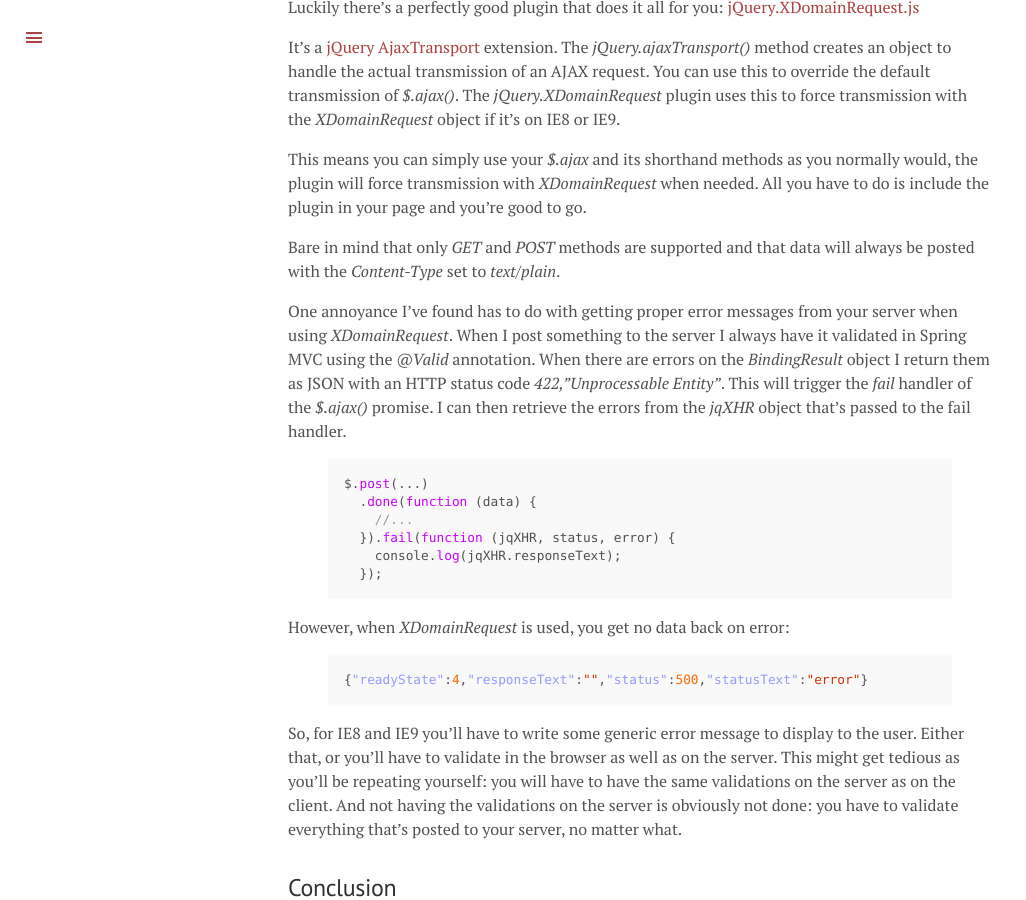
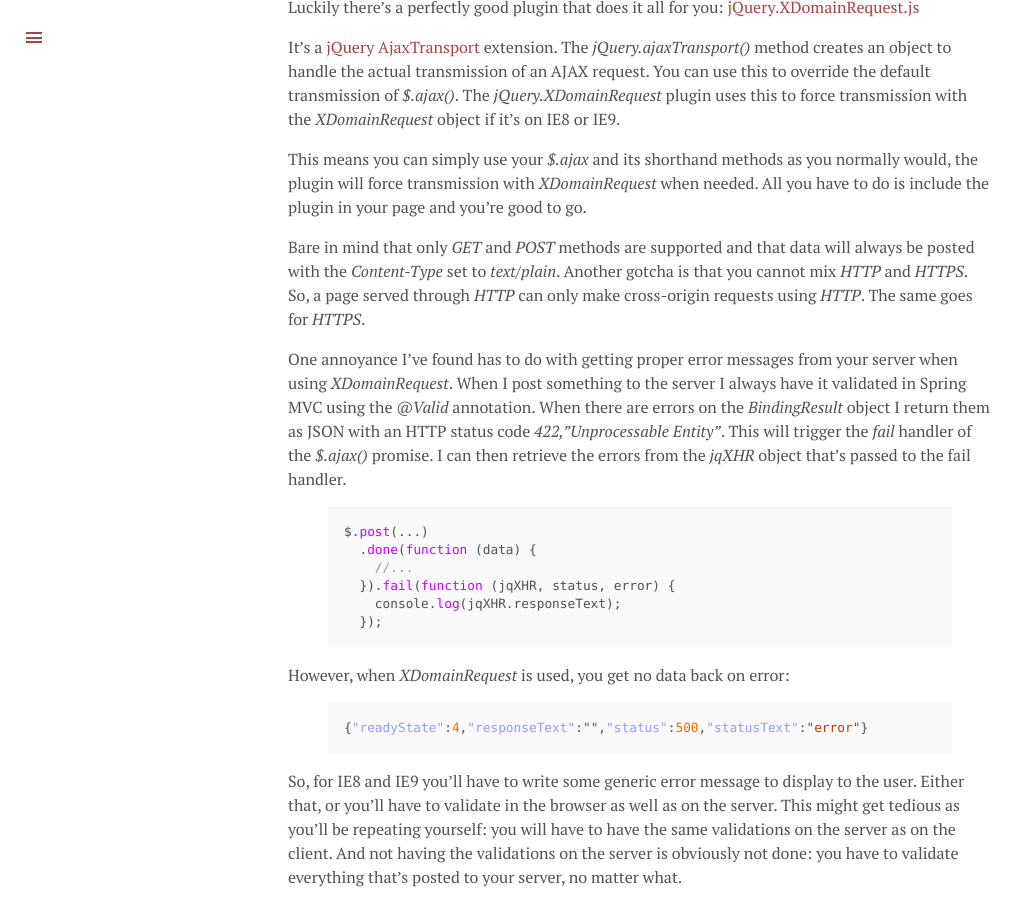
Before and after one commit to nicohaemhouts/nicohaemhouts.github.io, a Jekyll site: the page built from _posts/2015-03-07-cross-domain-ajax-with-tomcat-and-jquery.md, in a window 1280 px wide and 900 px high, scrolled down 2270 px. Shown: the whole window, without its empty margins (0-1026 px from the left). Built offline with Jekyll 4.4.1, drawn with Linux system fonts in a browser that asks for light colours; Markdown is read by kramdown in place of the engine named in the settings.

Commit message:
update about not mixing http and https with XDomainRequest

```diff
--- a/_posts/2015-03-07-cross-domain-ajax-with-tomcat-and-jquery.md
+++ b/_posts/2015-03-07-cross-domain-ajax-with-tomcat-and-jquery.md
@@ -73,7 +73,7 @@ It's a [jQuery AjaxTransport](https://api.jquery.com/jquery.ajaxtransport/) exte
 This means you can simply use your *$.ajax* and its shorthand methods as you normally would, the plugin will force transmission with *XDomainRequest* when needed. All you have to do is include the plugin in your page and you're good to go.
 
 Bare in mind that only *GET* and *POST* methods are supported and that
-data will always be posted with the *Content-Type* set to *text/plain*.
+data will always be posted with the *Content-Type* set to *text/plain*. Another gotcha is that you cannot mix *HTTP* and *HTTPS*. So, a page served through *HTTP* can only make cross-origin requests using *HTTP*. The same goes for *HTTPS*.
 
 One annoyance I've found has to do with getting proper error messages from your server when using *XDomainRequest*. When I post something to the server I always have it validated in Spring MVC using the *@Valid* annotation. When there are errors on the *BindingResult* object I return them as JSON with an HTTP status code *422,"Unprocessable Entity"*. This will trigger the *fail* handler of the *$.ajax()* promise. I can then retrieve the errors from the *jqXHR* object that's passed to the fail handler.
 
```
